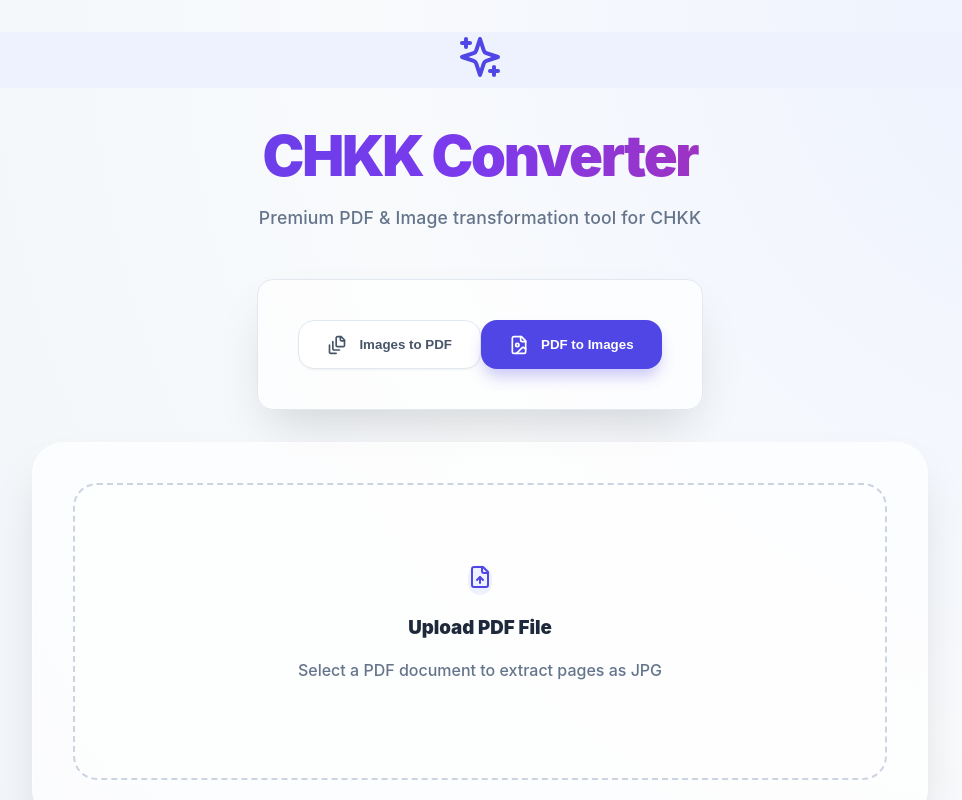
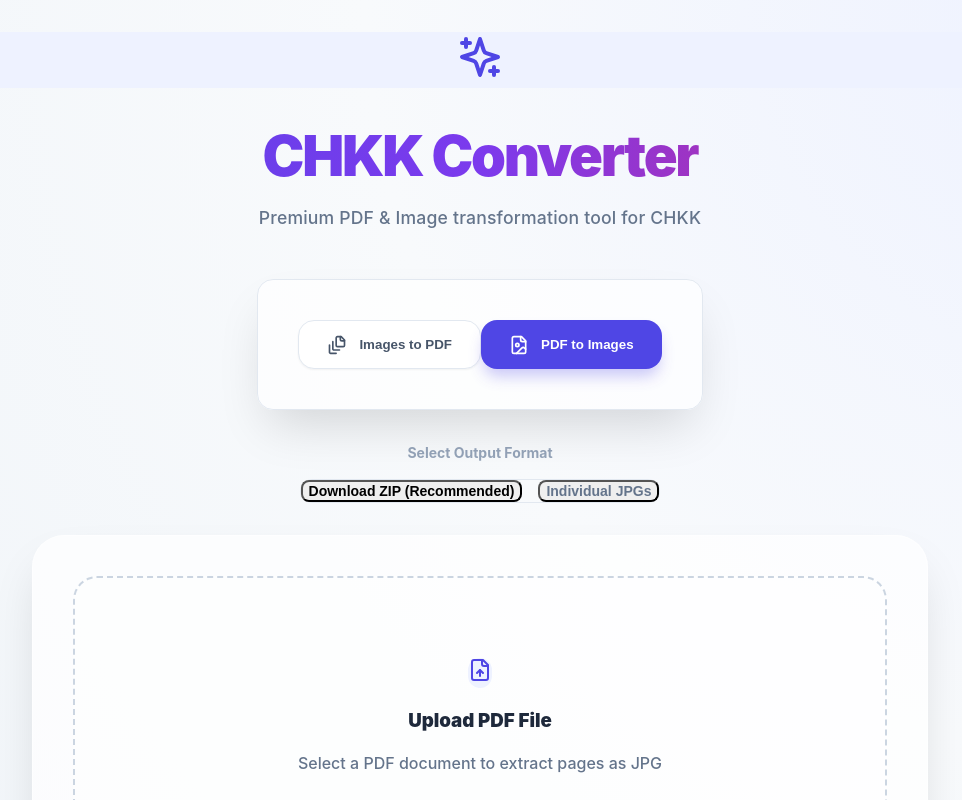
Before and after one commit to wikiki0928-collab/chkk-pdf-tool, a React (Vite) app: page / in a window 1280 px wide. Both pictures are taken after a click on the button "PDF to Images". Shown: the top 800 px of the page, without its empty margins (160-1122 px from the left). Built offline with nearby package versions, Linux system fonts and the light colour scheme.

Commit message:
feat: add ZIP download option for PDF to JPG conversion

```diff
--- a/src/App.jsx
+++ b/src/App.jsx
@@ -4,6 +4,7 @@
 import confetti from 'canvas-confetti'
 import { jsPDF } from 'jspdf'
 import * as pdfjsLib from 'pdfjs-dist'
+import JSZip from 'jszip'
 
 // Set up PDF.js worker using a reliable CDN for v4+
 // pdfjs-dist 4.x uses .mjs for the worker
@@ -15,6 +16,7 @@
   const [isProcessing, setIsProcessing] = useState(false)
   const [progress, setProgress] = useState(0)
   const [error, setError] = useState(null)
+  const [outputType, setOutputType] = useState('zip') // 'individual' or 'zip'
 
   const handleFileDrop = (e) => {
     e.preventDefault()
@@ -111,13 +113,15 @@
       const fileObj = files[0]
       const arrayBuffer = await fileObj.file.arrayBuffer()
 
+      const zip = outputType === 'zip' ? new JSZip() : null
+
       // Load PDF
       const loadingTask = pdfjsLib.getDocument({ data: arrayBuffer })
       const pdf = await loadingTask.promise
 
       for (let i = 1; i <= pdf.numPages; i++) {
         const page = await pdf.getPage(i)
-        const viewport = page.getViewport({ scale: 2.5 }) // Higher scale for better quality
+        const viewport = page.getViewport({ scale: 2.5 })
         const canvas = document.createElement('canvas')
         const context = canvas.getContext('2d')
         canvas.height = viewport.height
@@ -131,12 +135,28 @@
         await page.render(renderContext).promise
 
         const imgData = canvas.toDataURL('image/jpeg', 0.95)
-        const link = document.createElement('a')
-        link.href = imgData
-        link.download = `${fileObj.file.name.replace('.pdf', '')}-page-${i}.jpg`
-        link.click()
+        const fileName = `${fileObj.file.name.replace('.pdf', '')}-page-${i}.jpg`
+
+        if (outputType === 'zip') {
+          // Remove the data URL prefix to get raw base64
+          const base64Data = imgData.split(',')[1]
+          zip.file(fileName, base64Data, { base64: true })
+        } else {
+          const link = document.createElement('a')
+          link.href = imgData
+          link.download = fileName
+          link.click()
+        }
 
         setProgress(Math.round((i / pdf.numPages) * 100))
+      }
+
+      if (outputType === 'zip') {
+        const content = await zip.generateAsync({ type: 'blob' })
+        const link = document.createElement('a')
+        link.href = URL.createObjectURL(content)
+        link.download = `${fileObj.file.name.replace('.pdf', '')}-images.zip`
+        link.click()
       }
 
       confetti({
@@ -195,6 +215,34 @@
             PDF to Images
           </button>
         </div>
+
+        {/* Output Options for PDF to Image */}
+        <AnimatePresence>
+          {mode === 'pdfToImage' && (
+            <motion.div
+              initial={{ opacity: 0, y: -10 }}
+              animate={{ opacity: 1, y: 0 }}
+              exit={{ opacity: 0, y: -10 }}
+              className="mb-8 flex flex-col items-center gap-4"
+            >
+              <div className="text-sm font-bold text-slate-400 uppercase tracking-widest">Select Output Format</div>
+              <div className="flex gap-4 p-1 bg-white/50 border border-slate-200 rounded-xl shadow-sm">
+                <button
+                  onClick={() => setOutputType('zip')}
+                  className={`px-4 py-2 rounded-lg text-sm font-bold transition-all ${outputType === 'zip' ? 'bg-indigo-600 text-white shadow-md' : 'text-slate-500 hover:bg-slate-50'}`}
+                >
+                  Download ZIP (Recommended)
+                </button>
+                <button
+                  onClick={() => setOutputType('individual')}
+                  className={`px-4 py-2 rounded-lg text-sm font-bold transition-all ${outputType === 'individual' ? 'bg-indigo-600 text-white shadow-md' : 'text-slate-500 hover:bg-slate-50'}`}
+                >
+                  Individual JPGs
+                </button>
+              </div>
+            </motion.div>
+          )}
+        </AnimatePresence>
 
         {/* Upload Zone */}
         <div className="glass-panel">
```
Also changed, not shown: package.json (+7 -6 lines), 1 other file (tests, documents, lock files or other folders).
